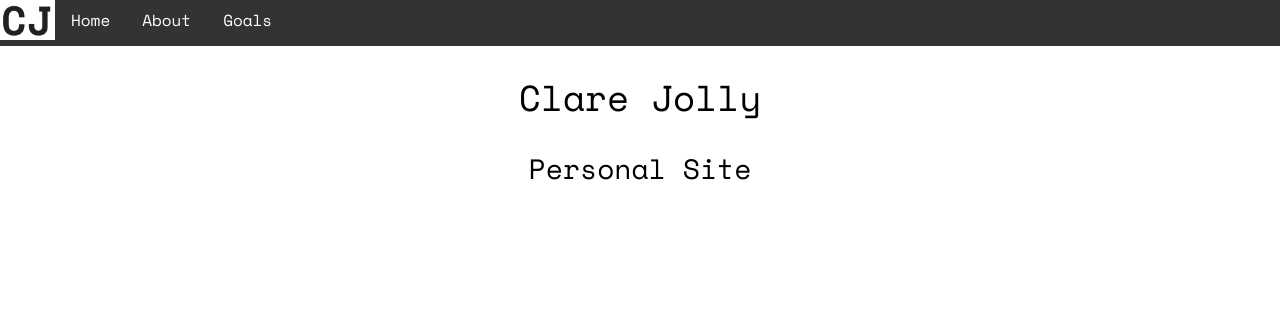
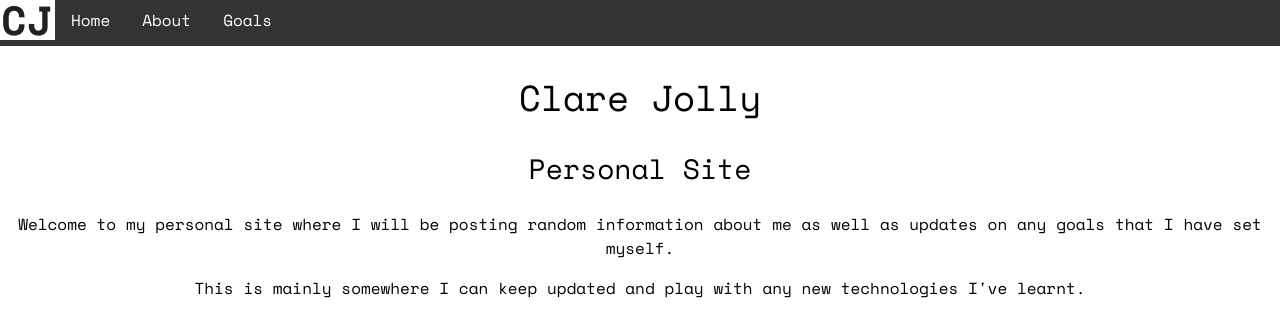
Before and after one commit to ClareJolly/personal-site, a React (Create React App) app: page / in a window 1280 px wide. Shown: the top 336 px of the page. Built offline with nearby package versions, Linux system fonts and the light colour scheme; a web font is replaced by a local one.

Commit message:
fixing some minor errors and adding some text to home page

```diff
--- a/src/components/Header.js
+++ b/src/components/Header.js
@@ -1,6 +1,6 @@
 import React, { Component } from 'react';
 // import logo from './logo.svg';
-import { Route, Link, BrowserRouter as Router, Switch } from 'react-router-dom'
+import { Link } from 'react-router-dom'
 import '../containers/App.css';
 
 class Header extends Component {
@@ -10,7 +10,7 @@ class Header extends Component {
 
 				<div className="navbar">
 					<ul>
-						<li><img src="/CJ-logo.png" width="55px"/></li>
+						<li><img src="/CJ-logo.png" width="55px" alt="logo"/></li>
 						<li><Link to="/">Home</Link></li>
 						<li><Link to="/about">About</Link></li>
 						<li><Link to="/goals">Goals</Link></li>
--- a/src/containers/App.js
+++ b/src/containers/App.js
@@ -6,7 +6,11 @@ class App extends Component {
   render() {
     return (
       <div className="App">
-      <h1>Clare Jolly</h1> <h2>Personal Site</h2>
+        <h1>Clare Jolly</h1> <h2>Personal Site</h2>
+        <div>
+          <p>Welcome to my personal site where I will be posting random information about me as well as updates on any goals that I have set myself. </p>
+          <p>This is mainly somewhere I can keep updated and play with any new technologies I've learnt.</p>
+        </div>
       </div>
     );
   }
--- a/src/index.js
+++ b/src/index.js
@@ -1,6 +1,6 @@
 import React from 'react';
 import ReactDOM from 'react-dom';
-import { Route, Link, BrowserRouter as Router, Switch } from 'react-router-dom'
+import { Route, BrowserRouter as Router, Switch } from 'react-router-dom'
 import './index.css';
 import './containers/App.css'
 import Header from './components/Header';
```
Also changed, not shown: 1 other file (tests, documents, lock files or other folders).
